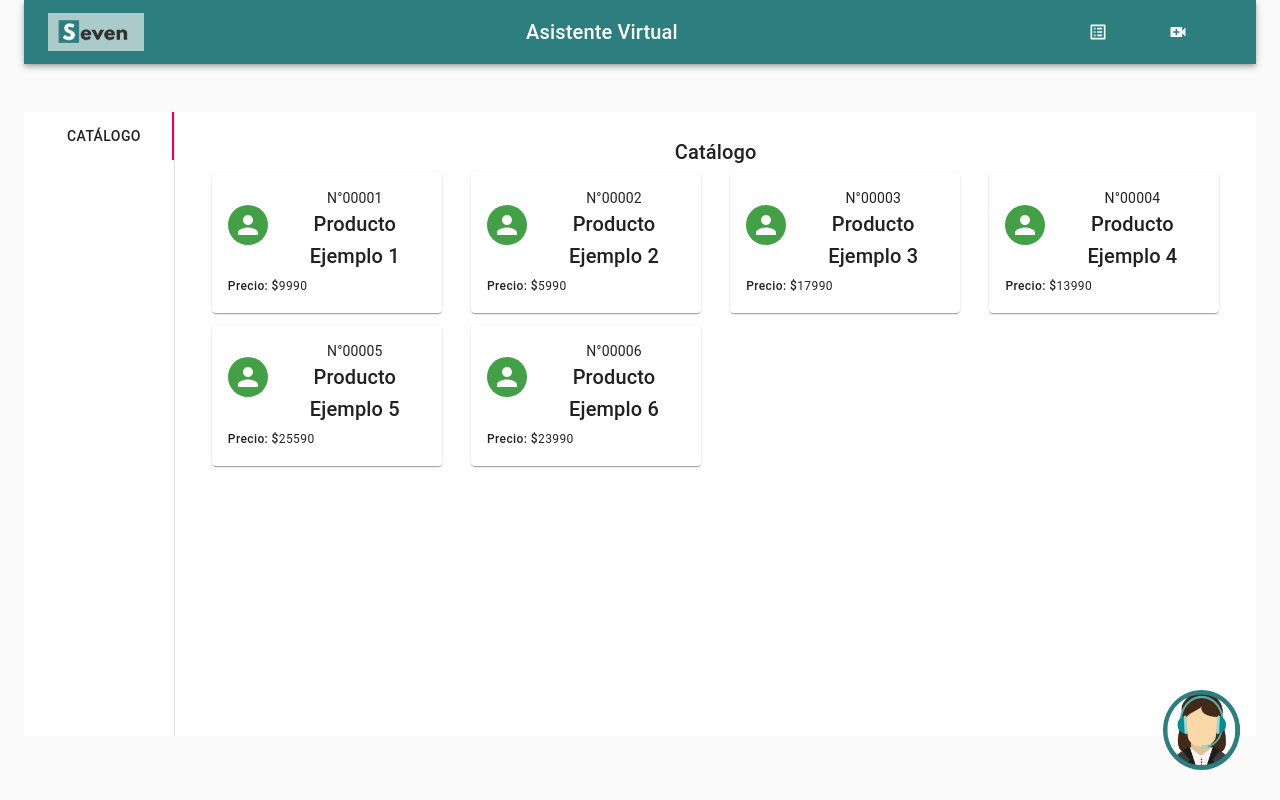
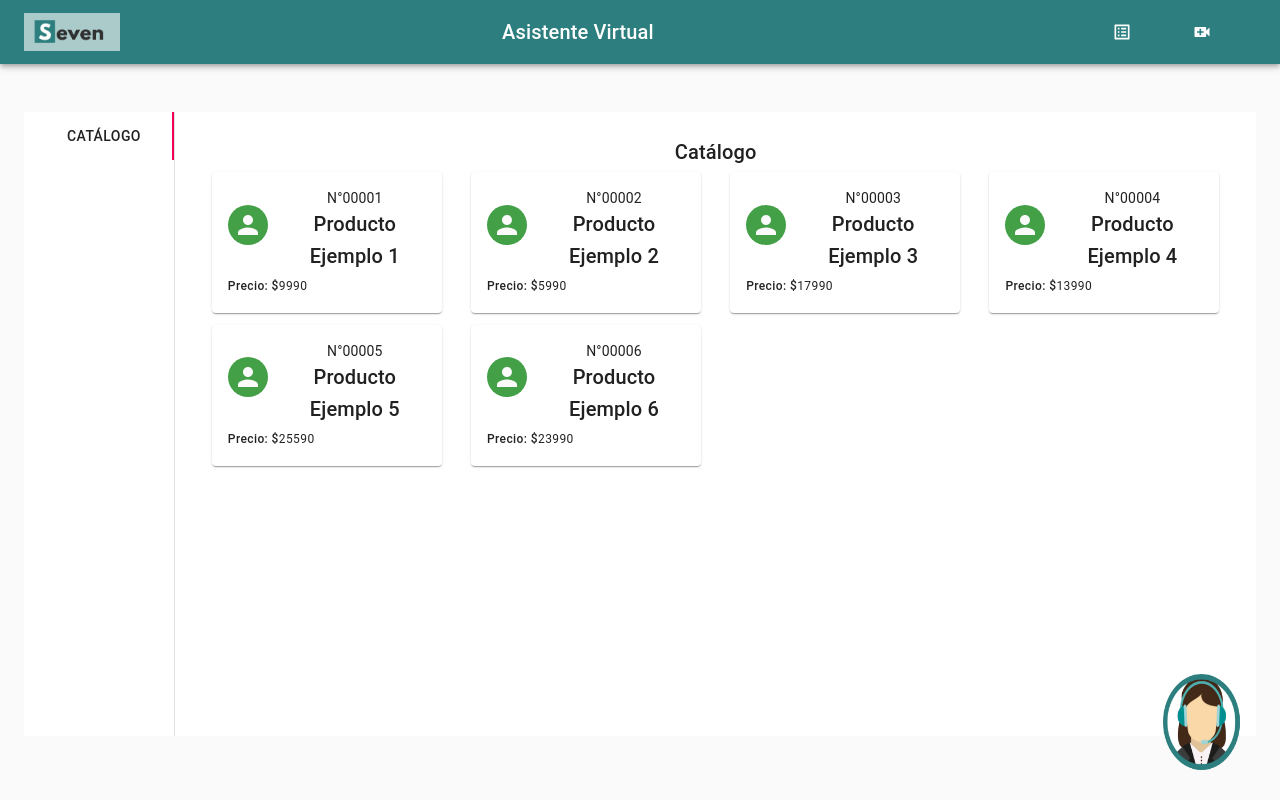
Before and after one commit to Desarrollo-de-software-seven/Front, a React (Create React App) app: page /view-catalog in a window 1280 px wide. Built offline with nearby package versions, Linux system fonts and the light colour scheme.

Commit message:
fix navbar and waiting-view button

```diff
--- a/src/components/catalog.js
+++ b/src/components/catalog.js
@@ -287,7 +287,7 @@ const ProductsList = (props) => {
       </div>
 
       <a href='/waiting-view'>
-        <img src={call} className="App-call" alt="call" style={{ height: '10%', width: '6%' }}/>
+        <img src={call} className="App-call" alt="call" style={{ height: '12%', width: '6%' }}/>
       </a>
 
     </React.Fragment>
--- a/src/components/navbar.js
+++ b/src/components/navbar.js
@@ -31,9 +31,11 @@ export default function ButtonAppBar() {
     <div className={classes.root}>
       <AppBar position="static" className= {classes.appbar}>
         <Toolbar>
-          <a href='/'>
-            <img src={logo} className="App-logo" alt="logo" style={{ height: '6%', width: '20%', marginTop: '1%' }}/>
-          </a>
+          <div>
+            <a href='/'>
+              <img src={logo} className="App-logo" alt="logo" style={{ height: '6%', width: '20%', marginTop: '1%' }}/>
+            </a>
+          </div>
           <Typography variant="h6" className={classes.title}>
             Asistente Virtual
           </Typography>
--- a/src/pages/post_attendance_form.js
+++ b/src/pages/post_attendance_form.js
@@ -27,7 +27,7 @@ const PostAttendanceForm = () => (
       </iframe>
     </div>
     <Button href='/view-catalog' variant='contained' style={{ marginBottom: '3%', marginLeft: '80%' }}>
-      Volver al catalogo
+      Volver al catálogo
     </Button>
   </div>
 );
--- a/src/pages/view-catalog.js
+++ b/src/pages/view-catalog.js
@@ -12,9 +12,9 @@ import Navbar from '../components/navbar';
 export default function ViewCatalog() {
   return (
     <>
+      <Navbar/>
       <Container component="main" maxWidth="lg">
         <CssBaseline />
-        <Navbar/>
         <Catalog/>
       </Container>
     </>
```
Also changed, not shown: src/setupTests.js (line endings or trailing spaces).
